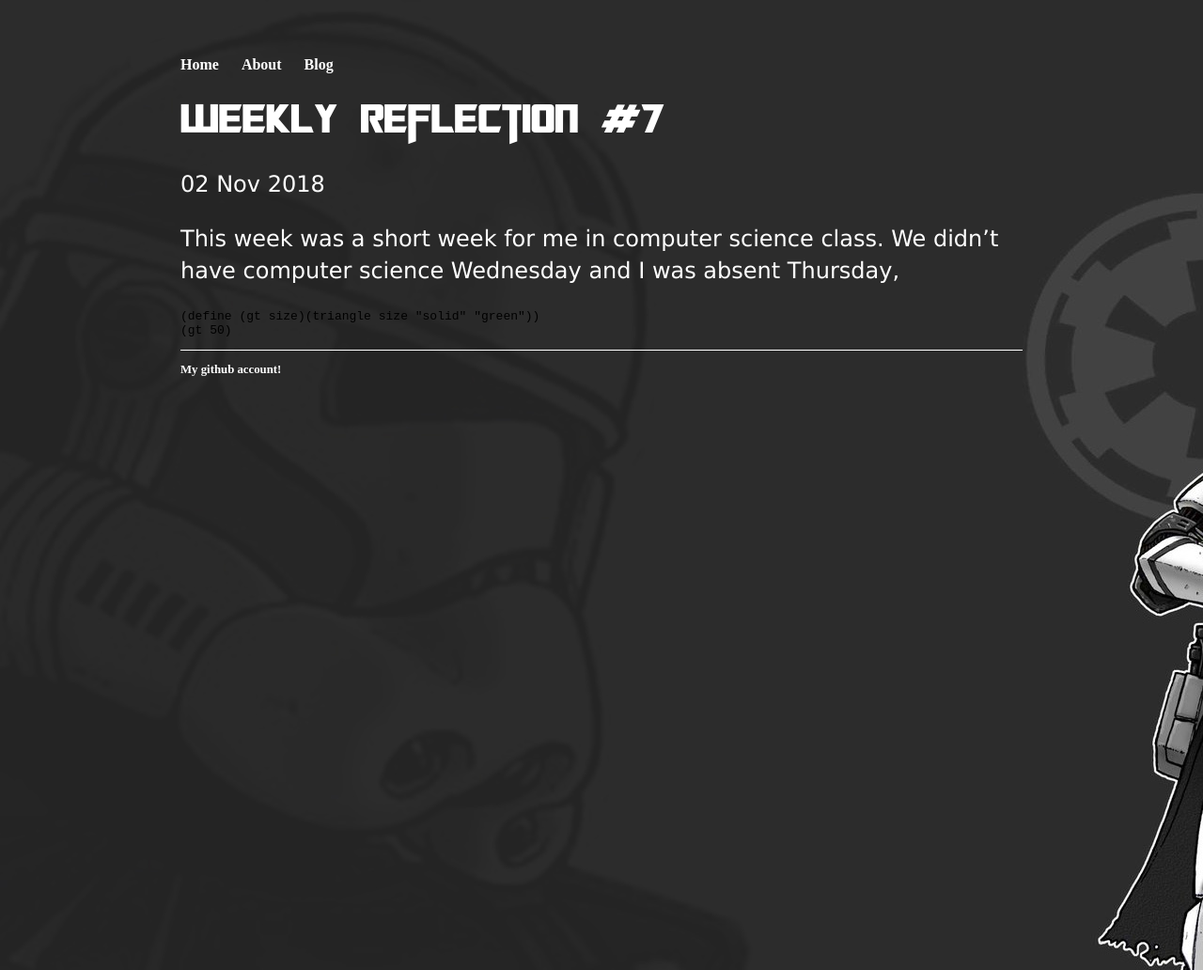
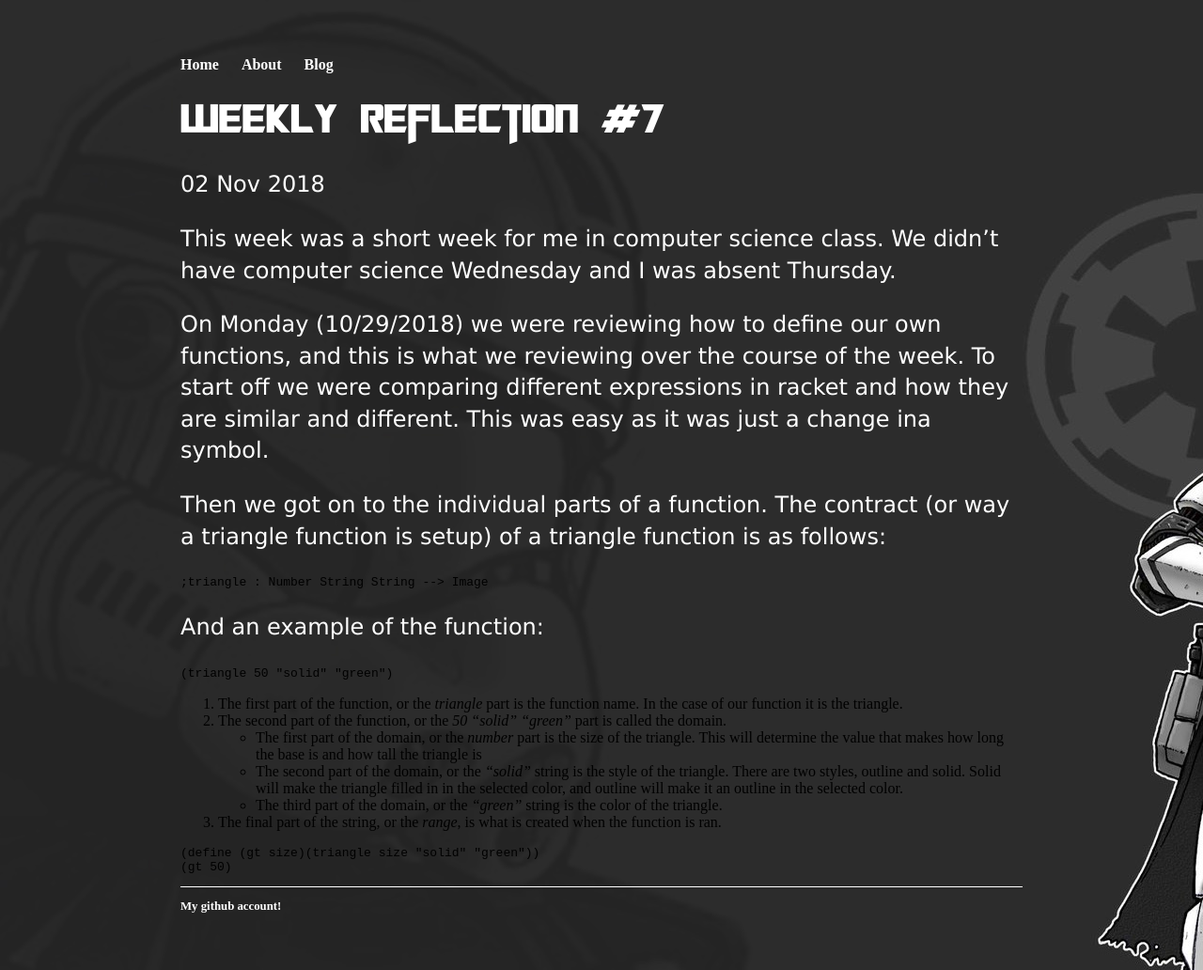
Before and after one commit to brandonm4478/brandonm4478.github.io, a Jekyll site: the page built from _posts/2018-11-02-weekly-reflection-07.md, in a window 1280 px wide. Shown: the whole page at 94% size. Built offline with Jekyll 4.4.1, drawn with Linux system fonts in a browser that asks for light colours.

Commit message:
Update 2018-11-02-weekly-reflection-07.md

````diff
--- a/_posts/2018-11-02-weekly-reflection-07.md
+++ b/_posts/2018-11-02-weekly-reflection-07.md
@@ -4,7 +4,28 @@ title: "Weekly Reflection #7"
 date: 2018-11-02
 ---
 
-This week was a short week for me in computer science class. We didn't have computer science Wednesday and I was absent Thursday,
+This week was a short week for me in computer science class. We didn't have computer science Wednesday and I was absent Thursday.
+
+On Monday (10/29/2018) we were reviewing how to define our own functions, and this is what we reviewing over the course of the week. To start off we were comparing different expressions in racket and how they are similar and different. This was easy as it was just a change ina  symbol.
+
+Then we got on to the individual parts of a function. The contract (or way a triangle function is setup) of a triangle function is as follows:
+
+```racket
+;triangle : Number String String --> Image
+```
+
+And an example of the function:
+
+```racket
+(triangle 50 "solid" "green")
+```
+
+1. The first part of the function, or the *triangle* part is the function name. In the case of our function it is the triangle.
+2. The second part of the function, or the *50 "solid" "green"* part is called the domain.
+  * The first part of the domain, or the *number* part is the size of the triangle. This will determine the value that makes how long     the base is and how tall the triangle is
+  * The second part of the domain, or the *"solid"* string is the style of the triangle. There are two styles, outline and solid. Solid   will make the triangle filled in in the selected color, and outline will make it an outline in the selected color.
+  * The third part of the domain, or the *"green"* string is the color of the triangle.
+3. The final part of the string, or the *range*, is what is created when the function is ran.
 
 ```racket
 (define (gt size)(triangle size "solid" "green"))
````
